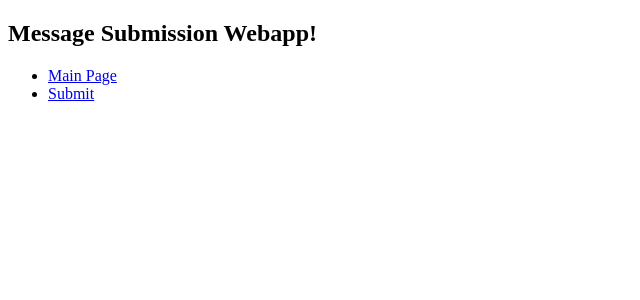
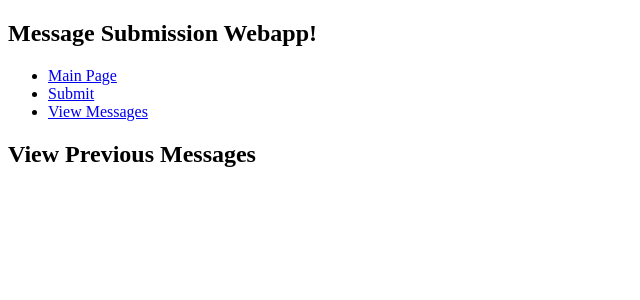
Before and after one commit to sidsrikanth/Message_Submission_Webapp, a Flask app: template templates/view.html in a window 1280 px wide. Shown: the top 300 px of the page, without its empty margins (0-640 px from the left). Run offline with Flask 2, Linux system fonts and the light colour scheme; the template is opened without the code that fills it, so the values that code supplies are empty.

Commit message:
issue with get_message_db(); view works

```diff
--- a/app.py
+++ b/app.py
@@ -1,4 +1,5 @@
 from flask import Flask, g, render_template, request, url_for
+import sqlite3
 
 app = Flask(__name__)
 
@@ -15,6 +16,11 @@ def submit():
         insert_message(request)
         return render_template("submit.html")
 
+@app.route("/view/")
+def view(): # deleted messages as argument
+    messages = random_messages(5)
+    return render_template('view.html', messages = messages)
+
 def get_message_db():
   # write some helpful comments here
   try:
@@ -22,14 +28,14 @@ def get_message_db():
   except:
     g.message_db = sqlite3.connect("messages_db.sqlite")
     cmd = """CREATE TABLE IF NOT EXISTS messages (
-    id INT NOT NULL IDENTITY PRIMARY KEY,
+    id INTEGER NOT NULL IDENTITY PRIMARY KEY,
     handle TEXT,
     message TEXT,
     );
-    """ # replace this with your SQL query
+    """
     cursor = g.message_db.cursor()
     cursor.execute(cmd)
-    # conn.commit()
+    g.message_db.commit()
     return g.message_db
 
 def insert_message(request):
@@ -50,5 +56,8 @@ def random_messages(n):
     ORDER BY RAND()
     LIMIT ?
     '''
-    cur.execute(cmd, (n))
+    cur.execute(cmd, (n,))
+    rows = cur.fetchall()
+    messages = [(row[1], row[2]) for row in rows]
     conn.close()
+    return messages
--- a/templates/base.html
+++ b/templates/base.html
@@ -1,4 +1,3 @@
-
 <!doctype html>
 <!-- uncomment the line below later -->
 <!-- <link rel="stylesheet" href="{{ url_for('static', filename='style.css') }}"> -->
@@ -9,6 +8,7 @@
   <ul>
     <li><a href="{{ url_for('main') }}">Main Page</a></li>
     <li><a href="{{ url_for('submit') }}">Submit</a></li>
+    <li><a href="{{ url_for('view') }}">View Messages</a></li>
   </ul>
 </nav>
 <section class="content">
--- a/templates/view.html
+++ b/templates/view.html
@@ -1 +1,16 @@
 {% extends 'base.html' %}
+
+{% block header %}
+    <h2> View Previous Messages </h2>
+{% endblock %}
+
+{% block content %}
+
+{% for message in messages %}
+    <p> message[1]
+    <br>
+    - <em> message[0] </em>
+    </p>
+{% endfor %}
+
+{% endblock %}
```
Also changed, not shown: messages_db.sqlite (added).
